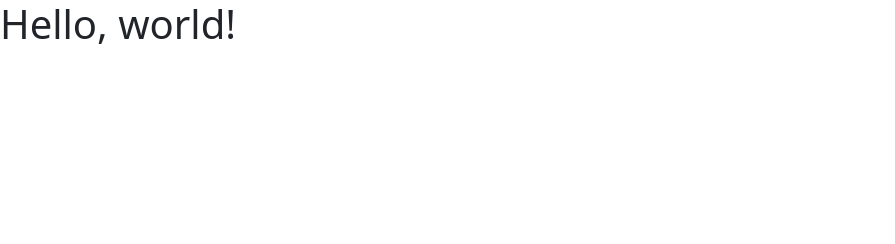
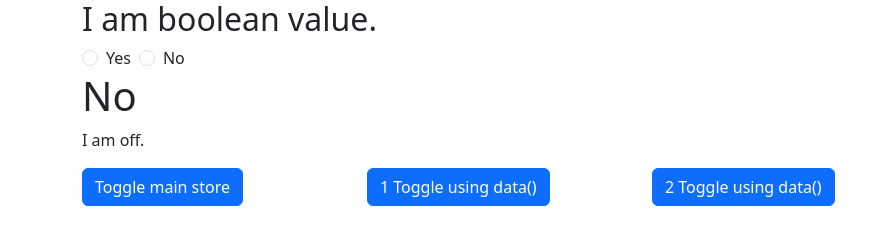
Before and after one commit to sheik-mostafizur/alpine-js-explore, a plain HTML site: page index.html in a window 1280 px wide. Shown: the whole page, without its empty margins (0-895 px from the left). Drawn offline with nearby package versions, Linux system fonts and the light colour scheme.

Commit message:
boolean and toggle with data() and store explore

```diff
--- a/index.html
+++ b/index.html
@@ -7,16 +7,98 @@
   <title>Alpine.js Explore</title>
   <link href="https://cdn.jsdelivr.net/npm/bootstrap@5.3.2/dist/css/bootstrap.min.css" rel="stylesheet"
     integrity="sha384-T3c6CoIi6uLrA9TneNEoa7RxnatzjcDSCmG1MXxSR1GAsXEV/Dwwykc2MPK8M2HN" crossorigin="anonymous">
+
+  <!-- include alpinejs -->
+  <script defer src="https://cdn.jsdelivr.net/npm/alpinejs@3.x.x/dist/cdn.min.js"></script>
+
 </head>
 
 <body>
-  <h1>Hello, world!</h1>
+  <div class="container" x-data="{isShow: false}">
+    <div class="row">
+      <h2>I am boolean value.</h2>
+      <div class="col-md-12 d-flex">
+        <div class="form-check me-2">
+          <input class="form-check-input" type="radio" name="boolValue" id="boolValue1" @click="isShow=true">
+          <label class="form-check-label" for="boolValue1">
+            Yes
+          </label>
+        </div>
+        <div class="form-check">
+          <input class="form-check-input" type="radio" name="boolValue" id="boolValue2" @click="isShow=false">
+          <label class="form-check-label" for="boolValue2">
+            No
+          </label>
+        </div>
 
+      </div>
+
+      <template x-if="isShow">
+        <div class="col-md-6">
+          <h1>Yes</h1>
+          <p>I am showing you.</p>
+        </div>
+      </template>
+
+      <template x-if="!isShow">
+        <div class="col-md-6">
+          <h1>No</h1>
+          <p>I am off.</p>
+        </div>
+      </template>
+    </div>
+  </div>
+
+
+  <div class="container">
+    <div class="row">
+      <div class="col-md-3">
+        <div x-data>
+          <button @click="$store.main.toggle()" class="btn btn-primary">Toggle main store</button>
+          <p x-show="$store.main.show">main store Lorem ipsum dolor sit amet.</p>
+        </div>
+      </div>
+      <div class="col-md-3">
+        <div x-data="dropdown">
+          <button @click="toggle()" class="btn btn-primary">1 Toggle using data()</button>
+          <p x-show="show">1 data function Lorem ipsum dolor sit amet.</p>
+        </div>
+      </div>
+      <div class="col-md-3">
+        <div x-data="dropdown">
+          <button @click="toggle()" class="btn btn-primary">2 Toggle using data()</button>
+          <p x-show="show">2 data function Lorem ipsum dolor sit amet.</p>
+        </div>
+      </div>
+    </div>
+  </div>
 
 
   <script src="https://cdn.jsdelivr.net/npm/bootstrap@5.3.2/dist/js/bootstrap.bundle.min.js"
     integrity="sha384-C6RzsynM9kWDrMNeT87bh95OGNyZPhcTNXj1NW7RuBCsyN/o0jlpcV8Qyq46cDfL"
     crossorigin="anonymous"></script>
+
+
+  <script>
+    document.addEventListener('alpine:init', () => {
+      Alpine.store('main', {
+        show: false,
+
+        toggle() {
+          this.show = !this.show
+        }
+      })
+
+      Alpine.data("dropdown", () => ({
+        show: false,
+
+        toggle() {
+          this.show = !this.show
+        }
+      }))
+    })
+  </script>
+
 </body>
 
 </html>
```
